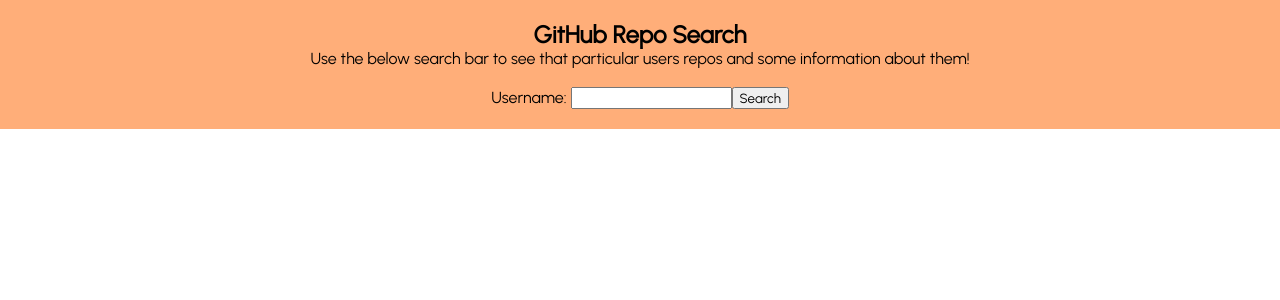
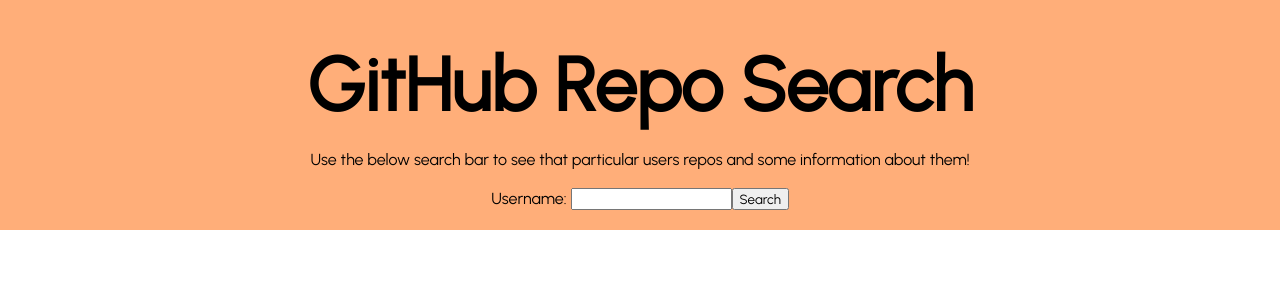
Before and after one commit to jasminappleby/Lap3_code_challenge, a React app: page / in a window 1280 px wide. Shown: the top 300 px of the page. Built offline with nearby package versions, Linux system fonts and the light colour scheme.

Commit message:
centralised results

```diff
--- a/src/components/Result/index.js
+++ b/src/components/Result/index.js
@@ -8,7 +8,6 @@
 
     for( let i = 0; i < length; i++ ) {
         arr[i] =
-        <div>
             <section className="section-border">
                 <h2 className="repo">{result[i].name}</h2>
                 <br></br>
@@ -16,10 +15,11 @@
                 <p className="results"> Stargazers: {result[i].stargazers_count}</p>
                 <p className="results"> Forks: {result[i].forks_count}</p>
             </section>
-        </div>
     }
 
     return (
+        <div className="flex">
         <div>{arr}</div>
+        </div>
     )
 }
--- a/src/components/Result/styles.css
+++ b/src/components/Result/styles.css
@@ -6,11 +6,20 @@
     margin: 0px;
 }
 
+h1 {
+    font-size: 75px;
+    padding: 20px;
+}
 
 .nav {
     background-color: rgb(255, 174, 121);
     padding: 20px;
     text-align: center;
+}
+
+.flex {
+    display: flex;
+    justify-content: center;
 }
 
 .section-border {
```
